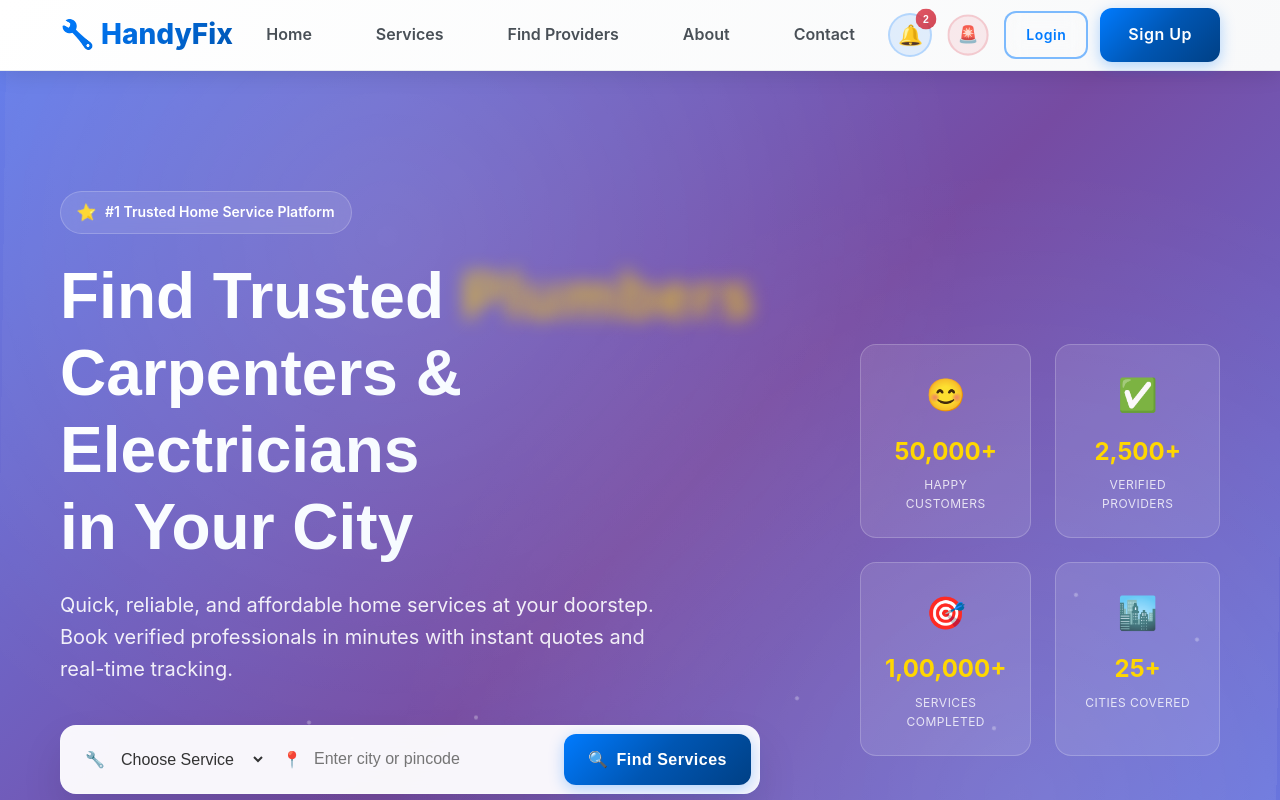
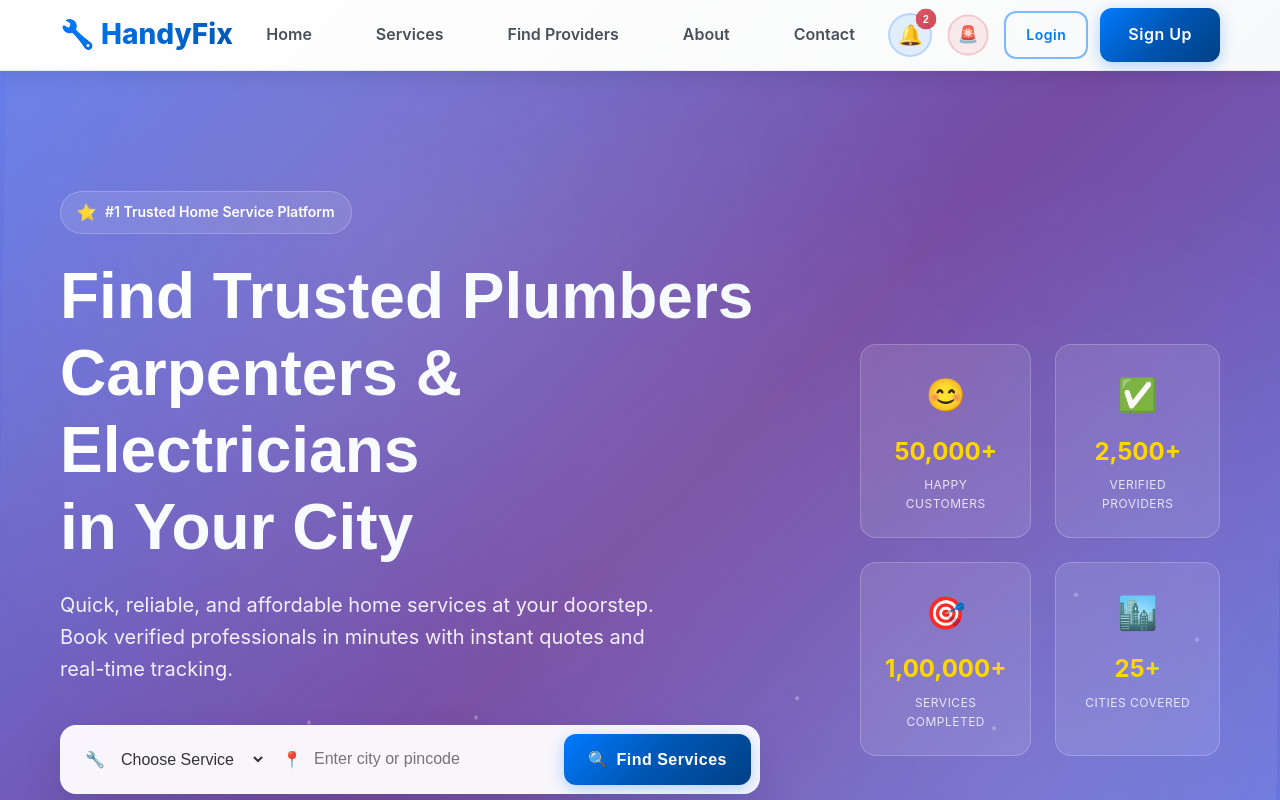
Before and after one commit to Hetansh-Pathak/HANDYMAN-SERVICE-BOOKING-, a Next.js app: page / in a window 1280 px wide. Shown: the top 800 px of the page. Built offline with nearby package versions, Linux system fonts and the light colour scheme.

Commit message:
Remove special styling from Plumbers text and make heading consistent
cgen-1c81af19584a4e6e928b145abc5ae57c

```diff
--- a/pages/index.js
+++ b/pages/index.js
@@ -132,7 +132,7 @@ export default function Home() {
       service: 'Electrical',
       rating: 4.9,
       experience: 12,
-      image: '👨‍💼',
+      image: '👨‍��',
       completedJobs: 312,
       responseTime: '20 min',
       verified: true,
@@ -229,14 +229,11 @@ export default function Home() {
               </div>
 
               <h1 style={heroTitleStyle}>
-                Find Trusted{' '}
-                <span style={highlightTextStyle}>
-                  <span style={typewriterStyle}>Plumbers</span>
-                </span>
+                Find Trusted Plumbers
                 <br />
-                <span style={sublineStyle}>Carpenters & Electricians</span>
+                Carpenters & Electricians
                 <br />
-                <span style={locationStyle}>in Your City</span>
+                in Your City
               </h1>
 
               <p style={heroSubtitleStyle}>
@@ -716,24 +713,9 @@ const heroTitleStyle = {
   backgroundClip: 'text'
 }
 
-const highlightTextStyle = {
-  position: 'relative',
-  display: 'inline-block'
-}
 
-const typewriterStyle = {
-  color: '#ffd700',
-  textShadow: '0 0 20px rgba(255, 215, 0, 0.5)',
-  animation: 'glow 2s ease-in-out infinite alternate'
-}
 
-const sublineStyle = {
-  color: '#e0e8ff'
-}
 
-const locationStyle = {
-  color: '#c7d2fe'
-}
 
 const heroSubtitleStyle = {
   fontSize: '20px',
```
